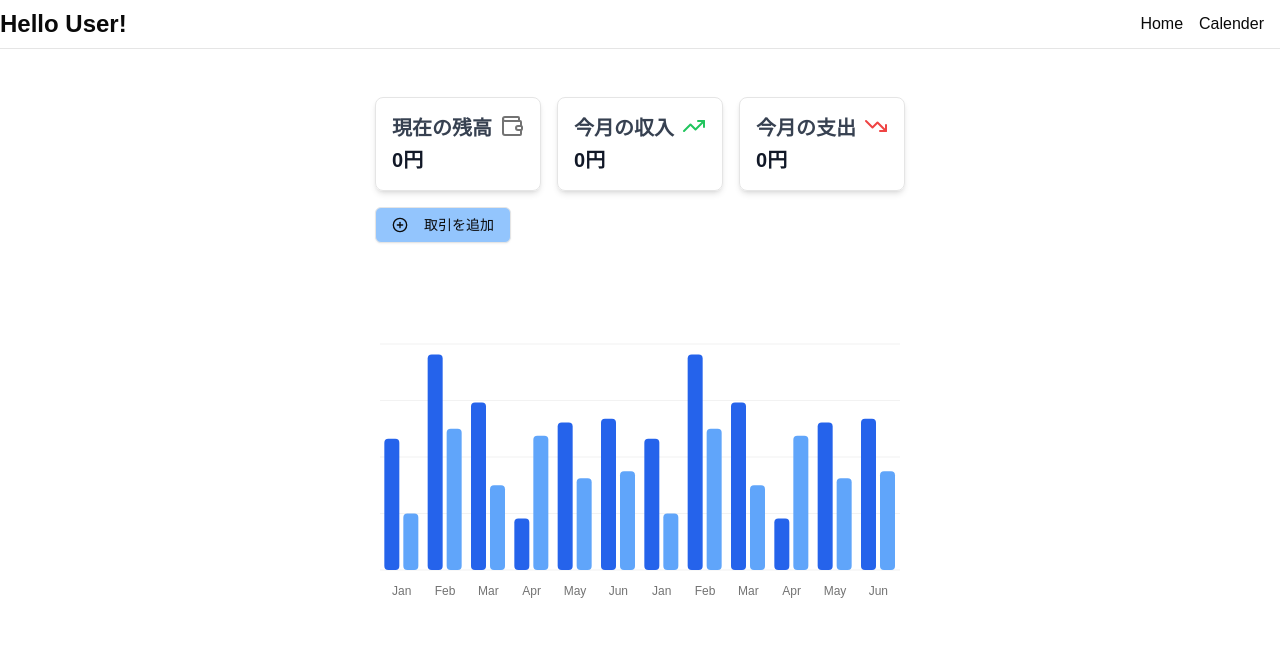
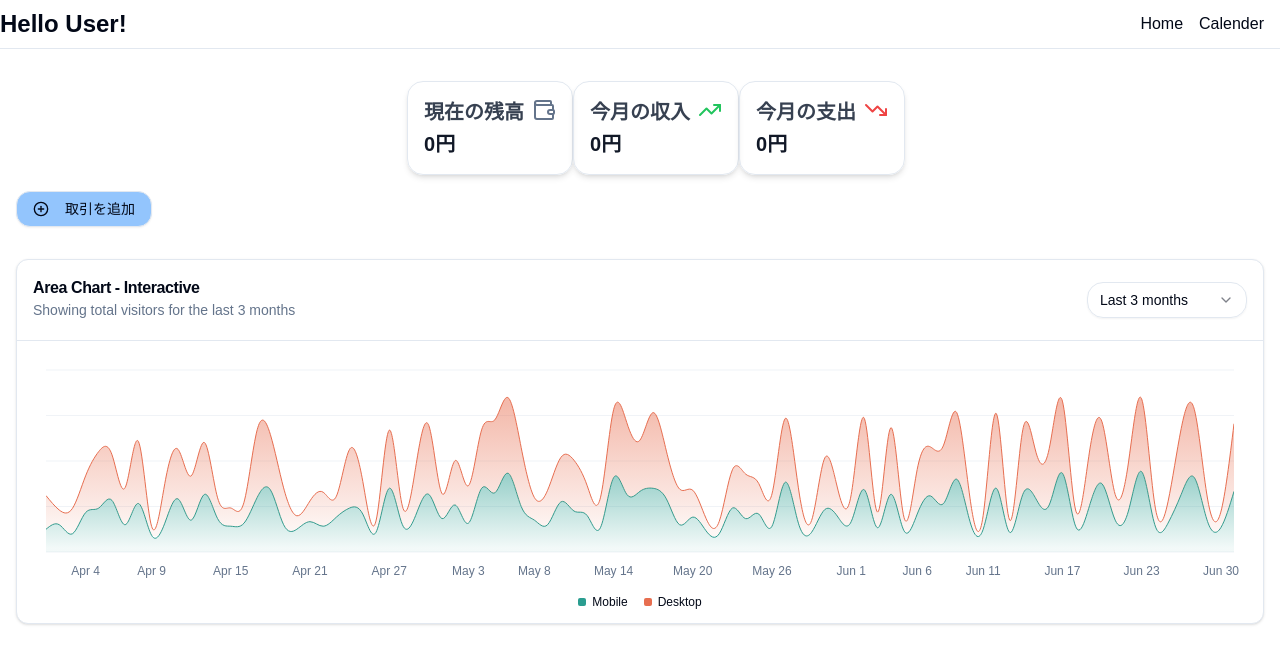
Before and after one commit to renokazaki/Money-Management, a Next.js app: page / in a window 1280 px wide. Shown: the top 664 px of the page. Built offline with nearby package versions, Linux system fonts and the light colour scheme.

Commit message:
グラフの導入

```diff
--- a/app/calender/page.tsx
+++ b/app/calender/page.tsx
@@ -32,7 +32,7 @@ const CalenderPage = () => {
   ];
 
   return (
-    <div className="flex justify-center items-center">
+    <div className="w-full mt-28 p-2">
       <Calender transactions={transactions} />
     </div>
   );
--- a/app/globals.css
+++ b/app/globals.css
@@ -9,51 +9,52 @@ body {
 @layer base {
   :root {
     --background: 0 0% 100%;
-    --foreground: 0 0% 3.9%;
+    --foreground: 222.2 84% 4.9%;
     --card: 0 0% 100%;
-    --card-foreground: 0 0% 3.9%;
+    --card-foreground: 222.2 84% 4.9%;
     --popover: 0 0% 100%;
-    --popover-foreground: 0 0% 3.9%;
-    --primary: 0 0% 9%;
-    --primary-foreground: 0 0% 98%;
-    --secondary: 0 0% 96.1%;
-    --secondary-foreground: 0 0% 9%;
-    --muted: 0 0% 96.1%;
-    --muted-foreground: 0 0% 45.1%;
-    --accent: 0 0% 96.1%;
-    --accent-foreground: 0 0% 9%;
+    --popover-foreground: 222.2 84% 4.9%;
+    --primary: 221.2 83.2% 53.3%;
+    --primary-foreground: 210 40% 98%;
+    --secondary: 210 40% 96.1%;
+    --secondary-foreground: 222.2 47.4% 11.2%;
+    --muted: 210 40% 96.1%;
+    --muted-foreground: 215.4 16.3% 46.9%;
+    --accent: 210 40% 96.1%;
+    --accent-foreground: 222.2 47.4% 11.2%;
     --destructive: 0 84.2% 60.2%;
-    --destructive-foreground: 0 0% 98%;
-    --border: 0 0% 89.8%;
-    --input: 0 0% 89.8%;
-    --ring: 0 0% 3.9%;
+    --destructive-foreground: 210 40% 98%;
+    --border: 214.3 31.8% 91.4%;
+    --input: 214.3 31.8% 91.4%;
+    --ring: 221.2 83.2% 53.3%;
+    --radius: 1rem;
     --chart-1: 12 76% 61%;
     --chart-2: 173 58% 39%;
     --chart-3: 197 37% 24%;
     --chart-4: 43 74% 66%;
     --chart-5: 27 87% 67%;
-    --radius: 0.5rem;
   }
+
   .dark {
-    --background: 0 0% 3.9%;
-    --foreground: 0 0% 98%;
-    --card: 0 0% 3.9%;
-    --card-foreground: 0 0% 98%;
-    --popover: 0 0% 3.9%;
-    --popover-foreground: 0 0% 98%;
-    --primary: 0 0% 98%;
-    --primary-foreground: 0 0% 9%;
-    --secondary: 0 0% 14.9%;
-    --secondary-foreground: 0 0% 98%;
-    --muted: 0 0% 14.9%;
-    --muted-foreground: 0 0% 63.9%;
-    --accent: 0 0% 14.9%;
-    --accent-foreground: 0 0% 98%;
+    --background: 222.2 84% 4.9%;
+    --foreground: 210 40% 98%;
+    --card: 222.2 84% 4.9%;
+    --card-foreground: 210 40% 98%;
+    --popover: 222.2 84% 4.9%;
+    --popover-foreground: 210 40% 98%;
+    --primary: 217.2 91.2% 59.8%;
+    --primary-foreground: 222.2 47.4% 11.2%;
+    --secondary: 217.2 32.6% 17.5%;
+    --secondary-foreground: 210 40% 98%;
+    --muted: 217.2 32.6% 17.5%;
+    --muted-foreground: 215 20.2% 65.1%;
+    --accent: 217.2 32.6% 17.5%;
+    --accent-foreground: 210 40% 98%;
     --destructive: 0 62.8% 30.6%;
-    --destructive-foreground: 0 0% 98%;
-    --border: 0 0% 14.9%;
-    --input: 0 0% 14.9%;
-    --ring: 0 0% 83.1%;
+    --destructive-foreground: 210 40% 98%;
+    --border: 217.2 32.6% 17.5%;
+    --input: 217.2 32.6% 17.5%;
+    --ring: 224.3 76.3% 48%;
     --chart-1: 220 70% 50%;
     --chart-2: 160 60% 45%;
     --chart-3: 30 80% 55%;
--- a/app/layout.tsx
+++ b/app/layout.tsx
@@ -31,9 +31,7 @@ export default function RootLayout({
       >
         <Header />
         <Separator />
-        <main className="h-screen w-full flex justify-center item-center">
-          {children}
-        </main>
+        <main className="h-screen w-full ">{children}</main>
       </body>
     </html>
   );
--- a/app/page.tsx
+++ b/app/page.tsx
@@ -1,19 +1,12 @@
-"use client";
-import React, { useState } from "react";
-import { Transaction } from "@/types/type";
+import React from "react";
 import DashBoardHeader from "@/components/dashBoard/dashBoardHeader/DashBoardHeader";
-import Graph from "@/components/dashBoard/dashBoardGraph/Graph";
+import { Graph } from "@/components/dashBoard/dashBoardGraph/Graph";
 
 const Home = () => {
-  const [transactions, setTransactions] = useState<Transaction[]>([]);
-
   return (
     <div>
       {/* ダッシュボードヘッダー */}
-      <DashBoardHeader
-        transactions={transactions}
-        setTransactions={setTransactions}
-      />
+      <DashBoardHeader />
       {/* ダッシュボードグラフ */}
       <Graph />
     </div>
--- a/components/calender/header/CalenderHeader.tsx
+++ b/components/calender/header/CalenderHeader.tsx
@@ -30,7 +30,7 @@ const CalenderHeader = ({
               new Date(currentDate.getFullYear(), currentDate.getMonth() + 1, 1)
             )
           }
-          className="p-2 mr-4 bg-gray-100 rounded"
+          className="p-2  bg-gray-100 rounded"
         >
           {">"}
         </button>
--- a/components/dashBoard/dashBoardGraph/Graph.tsx
+++ b/components/dashBoard/dashBoardGraph/Graph.tsx
@@ -1,63 +1,263 @@
 "use client";
 
-import { Bar, BarChart, CartesianGrid, XAxis } from "recharts";
+import * as React from "react";
+import { Area, AreaChart, CartesianGrid, XAxis } from "recharts";
 
+import {
+  Card,
+  CardContent,
+  CardDescription,
+  CardHeader,
+  CardTitle,
+} from "@/components/ui/card";
 import {
   ChartConfig,
   ChartContainer,
+  ChartLegend,
+  ChartLegendContent,
   ChartTooltip,
   ChartTooltipContent,
 } from "@/components/ui/chart";
-
+import {
+  Select,
+  SelectContent,
+  SelectItem,
+  SelectTrigger,
+  SelectValue,
+} from "@/components/ui/select";
 const chartData = [
-  { month: "January", 支出: 186, 収入: 80 },
-  { month: "February", 支出: 305, 収入: 200 },
-  { month: "March", 支出: 237, 収入: 120 },
-  { month: "April", 支出: 73, 収入: 190 },
-  { month: "May", 支出: 209, 収入: 130 },
-  { month: "June", 支出: 214, 収入: 140 },
-  { month: "January", 支出: 186, 収入: 80 },
-  { month: "February", 支出: 305, 収入: 200 },
-  { month: "March", 支出: 237, 収入: 120 },
-  { month: "April", 支出: 73, 収入: 190 },
-  { month: "May", 支出: 209, 収入: 130 },
-  { month: "June", 支出: 214, 収入: 140 },
+  { date: "2024-04-01", desktop: 222, mobile: 150 },
+  { date: "2024-04-02", desktop: 97, mobile: 180 },
+  { date: "2024-04-03", desktop: 167, mobile: 120 },
+  { date: "2024-04-04", desktop: 242, mobile: 260 },
+  { date: "2024-04-05", desktop: 373, mobile: 290 },
+  { date: "2024-04-06", desktop: 301, mobile: 340 },
+  { date: "2024-04-07", desktop: 245, mobile: 180 },
+  { date: "2024-04-08", desktop: 409, mobile: 320 },
+  { date: "2024-04-09", desktop: 59, mobile: 110 },
+  { date: "2024-04-10", desktop: 261, mobile: 190 },
+  { date: "2024-04-11", desktop: 327, mobile: 350 },
+  { date: "2024-04-12", desktop: 292, mobile: 210 },
+  { date: "2024-04-13", desktop: 342, mobile: 380 },
+  { date: "2024-04-14", desktop: 137, mobile: 220 },
+  { date: "2024-04-15", desktop: 120, mobile: 170 },
+  { date: "2024-04-16", desktop: 138, mobile: 190 },
+  { date: "2024-04-17", desktop: 446, mobile: 360 },
+  { date: "2024-04-18", desktop: 364, mobile: 410 },
+  { date: "2024-04-19", desktop: 243, mobile: 180 },
+  { date: "2024-04-20", desktop: 89, mobile: 150 },
+  { date: "2024-04-21", desktop: 137, mobile: 200 },
+  { date: "2024-04-22", desktop: 224, mobile: 170 },
+  { date: "2024-04-23", desktop: 138, mobile: 230 },
+  { date: "2024-04-24", desktop: 387, mobile: 290 },
+  { date: "2024-04-25", desktop: 215, mobile: 250 },
+  { date: "2024-04-26", desktop: 75, mobile: 130 },
+  { date: "2024-04-27", desktop: 383, mobile: 420 },
+  { date: "2024-04-28", desktop: 122, mobile: 180 },
+  { date: "2024-04-29", desktop: 315, mobile: 240 },
+  { date: "2024-04-30", desktop: 454, mobile: 380 },
+  { date: "2024-05-01", desktop: 165, mobile: 220 },
+  { date: "2024-05-02", desktop: 293, mobile: 310 },
+  { date: "2024-05-03", desktop: 247, mobile: 190 },
+  { date: "2024-05-04", desktop: 385, mobile: 420 },
+  { date: "2024-05-05", desktop: 481, mobile: 390 },
+  { date: "2024-05-06", desktop: 498, mobile: 520 },
+  { date: "2024-05-07", desktop: 388, mobile: 300 },
+  { date: "2024-05-08", desktop: 149, mobile: 210 },
+  { date: "2024-05-09", desktop: 227, mobile: 180 },
+  { date: "2024-05-10", desktop: 293, mobile: 330 },
+  { date: "2024-05-11", desktop: 335, mobile: 270 },
+  { date: "2024-05-12", desktop: 197, mobile: 240 },
+  { date: "2024-05-13", desktop: 197, mobile: 160 },
+  { date: "2024-05-14", desktop: 448, mobile: 490 },
+  { date: "2024-05-15", desktop: 473, mobile: 380 },
+  { date: "2024-05-16", desktop: 338, mobile: 400 },
+  { date: "2024-05-17", desktop: 499, mobile: 420 },
+  { date: "2024-05-18", desktop: 315, mobile: 350 },
+  { date: "2024-05-19", desktop: 235, mobile: 180 },
+  { date: "2024-05-20", desktop: 177, mobile: 230 },
+  { date: "2024-05-21", desktop: 82, mobile: 140 },
+  { date: "2024-05-22", desktop: 81, mobile: 120 },
+  { date: "2024-05-23", desktop: 252, mobile: 290 },
+  { date: "2024-05-24", desktop: 294, mobile: 220 },
+  { date: "2024-05-25", desktop: 201, mobile: 250 },
+  { date: "2024-05-26", desktop: 213, mobile: 170 },
+  { date: "2024-05-27", desktop: 420, mobile: 460 },
+  { date: "2024-05-28", desktop: 233, mobile: 190 },
+  { date: "2024-05-29", desktop: 78, mobile: 130 },
+  { date: "2024-05-30", desktop: 340, mobile: 280 },
+  { date: "2024-05-31", desktop: 178, mobile: 230 },
+  { date: "2024-06-01", desktop: 178, mobile: 200 },
+  { date: "2024-06-02", desktop: 470, mobile: 410 },
+  { date: "2024-06-03", desktop: 103, mobile: 160 },
+  { date: "2024-06-04", desktop: 439, mobile: 380 },
+  { date: "2024-06-05", desktop: 88, mobile: 140 },
+  { date: "2024-06-06", desktop: 294, mobile: 250 },
+  { date: "2024-06-07", desktop: 323, mobile: 370 },
+  { date: "2024-06-08", desktop: 385, mobile: 320 },
+  { date: "2024-06-09", desktop: 438, mobile: 480 },
+  { date: "2024-06-10", desktop: 155, mobile: 200 },
+  { date: "2024-06-11", desktop: 92, mobile: 150 },
+  { date: "2024-06-12", desktop: 492, mobile: 420 },
+  { date: "2024-06-13", desktop: 81, mobile: 130 },
+  { date: "2024-06-14", desktop: 426, mobile: 380 },
+  { date: "2024-06-15", desktop: 307, mobile: 350 },
+  { date: "2024-06-16", desktop: 371, mobile: 310 },
+  { date: "2024-06-17", desktop: 475, mobile: 520 },
+  { date: "2024-06-18", desktop: 107, mobile: 170 },
+  { date: "2024-06-19", desktop: 341, mobile: 290 },
+  { date: "2024-06-20", desktop: 408, mobile: 450 },
+  { date: "2024-06-21", desktop: 169, mobile: 210 },
+  { date: "2024-06-22", desktop: 317, mobile: 270 },
+  { date: "2024-06-23", desktop: 480, mobile: 530 },
+  { date: "2024-06-24", desktop: 132, mobile: 180 },
+  { date: "2024-06-25", desktop: 141, mobile: 190 },
+  { date: "2024-06-26", desktop: 434, mobile: 380 },
+  { date: "2024-06-27", desktop: 448, mobile: 490 },
+  { date: "2024-06-28", desktop: 149, mobile: 200 },
+  { date: "2024-06-29", desktop: 103, mobile: 160 },
+  { date: "2024-06-30", desktop: 446, mobile: 400 },
 ];
 
 const chartConfig = {
-  支出: {
-    label: "支出",
-    color: "#2563eb",
+  visitors: {
+    label: "Visitors",
   },
-  収入: {
-    label: "収入",
-    color: "#60a5fa",
+  desktop: {
+    label: "Desktop",
+    color: "hsl(var(--chart-1))",
+  },
+  mobile: {
+    label: "Mobile",
+    color: "hsl(var(--chart-2))",
   },
 } satisfies ChartConfig;
 
-const Graph = () => {
+export function Graph() {
+  const [timeRange, setTimeRange] = React.useState("90d");
+
+  const filteredData = chartData.filter((item) => {
+    const date = new Date(item.date);
+    const referenceDate = new Date("2024-06-30");
+    let daysToSubtract = 90;
+    if (timeRange === "30d") {
+      daysToSubtract = 30;
+    } else if (timeRange === "7d") {
+      daysToSubtract = 7;
+    }
+    const startDate = new Date(referenceDate);
+    startDate.setDate(startDate.getDate() - daysToSubtract);
+    return date >= startDate;
+  });
+
   return (
-    <div>
+    <Card className="mx-4">
+      <CardHeader className="flex items-center gap-2 space-y-0 border-b py-5 sm:flex-row">
+        <div className="grid flex-1 gap-1 text-center sm:text-left">
+          <CardTitle>Area Chart - Interactive</CardTitle>
+          <CardDescription>
+            Showing total visitors for the last 3 months
+          </CardDescription>
+        </div>
+        <Select value={timeRange} onValueChange={setTimeRange}>
+          <SelectTrigger
+            className="w-[160px] rounded-lg sm:ml-auto"
+            aria-label="Select a value"
+          >
+            <SelectValue placeholder="Last 3 months" />
+          </SelectTrigger>
+          <SelectContent className="rounded-xl">
+            <SelectItem value="90d" className="rounded-lg">
+              Last 3 months
+            </SelectItem>
+            <SelectItem value="30d" className="rounded-lg">
+              Last 30 days
+            </SelectItem>
+            <SelectItem value="7d" className="rounded-lg">
+              Last 7 days
+            </SelectItem>
+          </SelectContent>
+        </Select>
+      </CardHeader>
+      <CardContent className="px-2 pt-4 sm:px-6 sm:pt-6">
         <ChartContainer
           config={chartConfig}
-        className="min-h-[150px] w-full pt-8"
+          className="aspect-auto h-[250px] w-full"
         >
-        <BarChart accessibilityLayer data={chartData}>
+          <AreaChart data={filteredData}>
+            <defs>
+              <linearGradient id="fillDesktop" x1="0" y1="0" x2="0" y2="1">
+                <stop
+                  offset="5%"
+                  stopColor="var(--color-desktop)"
+                  stopOpacity={0.8}
+                />
+                <stop
+                  offset="95%"
+                  stopColor="var(--color-desktop)"
+                  stopOpacity={0.1}
+                />
+              </linearGradient>
+              <linearGradient id="fillMobile" x1="0" y1="0" x2="0" y2="1">
+                <stop
+                  offset="5%"
+                  stopColor="var(--color-mobile)"
+                  stopOpacity={0.8}
+                />
+                <stop
+                  offset="95%"
+                  stopColor="var(--color-mobile)"
+                  stopOpacity={0.1}
+                />
+              </linearGradient>
+            </defs>
             <CartesianGrid vertical={false} />
             <XAxis
-            dataKey="month"
+              dataKey="date"
               tickLine={false}
-            tickMargin={10}
               axisLine={false}
-            tickFormatter={(value) => value.slice(0, 3)}
+              tickMargin={8}
+              minTickGap={32}
+              tickFormatter={(value) => {
+                const date = new Date(value);
+                return date.toLocaleDateString("en-US", {
+                  month: "short",
+                  day: "numeric",
+                });
+              }}
             />
-          <ChartTooltip content={<ChartTooltipContent />} />
-          <Bar dataKey="支出" fill="var(--color-支出)" radius={4} />
-          <Bar dataKey="収入" fill="var(--color-収入)" radius={4} />
-        </BarChart>
+            <ChartTooltip
+              cursor={false}
+              content={
+                <ChartTooltipContent
+                  labelFormatter={(value) => {
+                    return new Date(value).toLocaleDateString("en-US", {
+                      month: "short",
+                      day: "numeric",
+                    });
+                  }}
+                  indicator="dot"
+                />
+              }
+            />
+            <Area
+              dataKey="mobile"
+              type="natural"
+              fill="url(#fillMobile)"
+              stroke="var(--color-mobile)"
+              stackId="a"
+            />
+            <Area
+              dataKey="desktop"
+              type="natural"
+              fill="url(#fillDesktop)"
+              stroke="var(--color-desktop)"
+              stackId="a"
+            />
+            <ChartLegend content={<ChartLegendContent />} />
+          </AreaChart>
         </ChartContainer>
-    </div>
+      </CardContent>
+    </Card>
   );
-};
-
-export default Graph;
+}
--- a/components/dashBoard/dashBoardHeader/DashBoardCard.tsx
+++ b/components/dashBoard/dashBoardHeader/DashBoardCard.tsx
@@ -33,7 +33,7 @@ const DashboardCard: React.FC<DashboardProps> = ({ transactions, balance }) => {
     .reduce((sum, t) => sum + t.amount, 0);
 
   return (
-    <div className="flex justify-center item-center gap-4 mb-4">
+    <div className="flex justify-center item-center mb-4 ">
       <Cards
         title="現在の残高"
         amount={balance}
--- a/components/dashBoard/dashBoardHeader/DashBoardHeader.tsx
+++ b/components/dashBoard/dashBoardHeader/DashBoardHeader.tsx
@@ -1,3 +1,4 @@
+"use client";
 import React, { useState } from "react";
 import { Transaction } from "@/types/type";
 import { Button } from "@/components/ui/button";
@@ -5,12 +6,10 @@ import { PlusCircle } from "lucide-react";
 import DashboardCard from "./DashBoardCard";
 import AddTransactionModal from "./AddTransactionModal";
 
-const DashBoardHeader: React.FC<{
-  transactions: Transaction[];
-  setTransactions: React.Dispatch<React.SetStateAction<Transaction[]>>;
-}> = ({ transactions, setTransactions }) => {
+const DashBoardHeader = () => {
   const [showModal, setShowModal] = useState(false);
   const [balance, setBalance] = useState<number>(0);
+  const [transactions, setTransactions] = useState<Transaction[]>([]);
 
   // 新規取引追加ハンドラ
   const addTransaction = (transaction: Transaction) => {
@@ -24,13 +23,13 @@ const DashBoardHeader: React.FC<{
   };
 
   return (
-    <div className="w-full py-12">
+    <div className="w-full py-8 mx-4">
       {/* 総合ダッシュボード */}
       <DashboardCard transactions={transactions} balance={balance} />
       {/* 取引追加ボタン */}
       <Button
         variant="outline"
-        className="flex items-center justify-center mb-4 bg-blue-300"
+        className=" bg-blue-300"
         onClick={() => setShowModal(true)}
       >
         <PlusCircle className="mr-2" /> 取引を追加
--- a/components/ui/card.tsx
+++ b/components/ui/card.tsx
@@ -1,6 +1,6 @@
-import * as React from "react"
+import * as React from "react";
 
-import { cn } from "@/lib/utils"
+import { cn } from "@/lib/utils";
 
 const Card = React.forwardRef<
   HTMLDivElement,
@@ -14,8 +14,8 @@ const Card = React.forwardRef<
     )}
     {...props}
   />
-))
-Card.displayName = "Card"
+));
+Card.displayName = "Card";
 
 const CardHeader = React.forwardRef<
   HTMLDivElement,
@@ -23,11 +23,11 @@ const CardHeader = React.forwardRef<
 >(({ className, ...props }, ref) => (
   <div
     ref={ref}
-    className={cn("flex flex-col space-y-1.5 p-6", className)}
+    className={cn("flex flex-col space-y-1.5 p-4", className)}
     {...props}
   />
-))
-CardHeader.displayName = "CardHeader"
+));
+CardHeader.displayName = "CardHeader";
 
 const CardTitle = React.forwardRef<
   HTMLDivElement,
@@ -38,8 +38,8 @@ const CardTitle = React.forwardRef<
     className={cn("font-semibold leading-none tracking-tight", className)}
     {...props}
   />
-))
-CardTitle.displayName = "CardTitle"
+));
+CardTitle.displayName = "CardTitle";
 
 const CardDescription = React.forwardRef<
   HTMLDivElement,
@@ -50,16 +50,16 @@ const CardDescription = React.forwardRef<
     className={cn("text-sm text-muted-foreground", className)}
     {...props}
   />
-))
-CardDescription.displayName = "CardDescription"
+));
+CardDescription.displayName = "CardDescription";
 
 const CardContent = React.forwardRef<
   HTMLDivElement,
   React.HTMLAttributes<HTMLDivElement>
 >(({ className, ...props }, ref) => (
-  <div ref={ref} className={cn("p-6 pt-0", className)} {...props} />
-))
-CardContent.displayName = "CardContent"
+  <div ref={ref} className={cn("p-2 pt-0", className)} {...props} />
+));
+CardContent.displayName = "CardContent";
 
 const CardFooter = React.forwardRef<
   HTMLDivElement,
@@ -70,7 +70,14 @@ const CardFooter = React.forwardRef<
     className={cn("flex items-center p-6 pt-0", className)}
     {...props}
   />
-))
-CardFooter.displayName = "CardFooter"
+));
+CardFooter.displayName = "CardFooter";
 
-export { Card, CardHeader, CardFooter, CardTitle, CardDescription, CardContent }
+export {
+  Card,
+  CardHeader,
+  CardFooter,
+  CardTitle,
+  CardDescription,
+  CardContent,
+};
```
Also changed, not shown: components/ui/chart.tsx (+71 -71 lines). Lines whose indentation alone changed are shown as unchanged.
